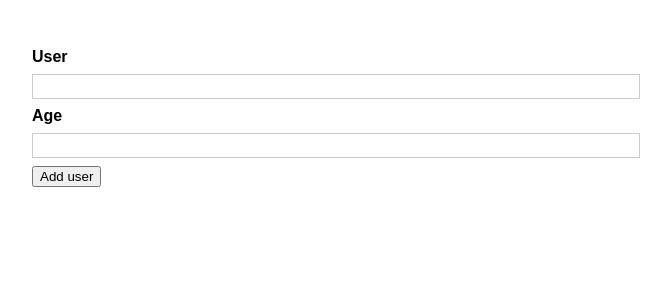
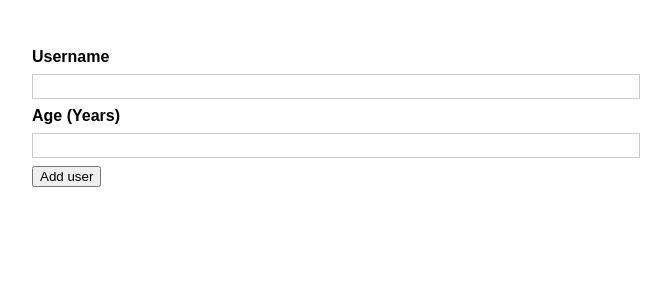
Before and after one commit to Dibss/react-user-list, a React (Create React App) app: page / in a window 1280 px wide. Shown: the top 300 px of the page, without its empty margins (304-975 px from the left). Built offline with nearby package versions, Linux system fonts and the light colour scheme.

Commit message:
added useState and handlers

```diff
--- a/src/components/Users/UserForm.js
+++ b/src/components/Users/UserForm.js
@@ -1,18 +1,42 @@
-import Button from "../UI/Button";
+import React, {useState} from "react";
+
 import styles from "./css/UserForm.module.css";
 
 const UserForm = props => {
+  const [enteredUsername, setEnteredUsername] = useState('');
+  const [enteredAge, setEnteredAge] = useState('');
+
+  const usernameHandler = event => {
+    setEnteredUsername(event.target.value);
+  };
+
+  const ageHandler = event => {
+    setEnteredAge(event.target.value);
+  }
+
+  const addUserHandler = event => {
+
+    event.preventDefault();
+
+    const newUser = {
+      username: enteredUsername,
+      age: enteredAge,
+    }
+
+    props.onSubmit(newUser);
+  }
+
   return (
-    <form className={styles.input}>
+    <form className={styles.input} onSubmit={addUserHandler}>
       <div>
-        <label>User</label>
-        <input type="text"/>
+        <label htmlFor="">Username</label>
+        <input type="text" id="username" onChange={usernameHandler}/>
       </div>
       <div>
-        <label>Age</label>
-        <input type="number"/>
+        <label htmlFor="age">Age (Years)</label>
+        <input type="number" id="age" onChange={ageHandler}/>
       </div>
-      <Button />
+      <button type="submit">Add user</button>
     </form>
   );
 };
```
